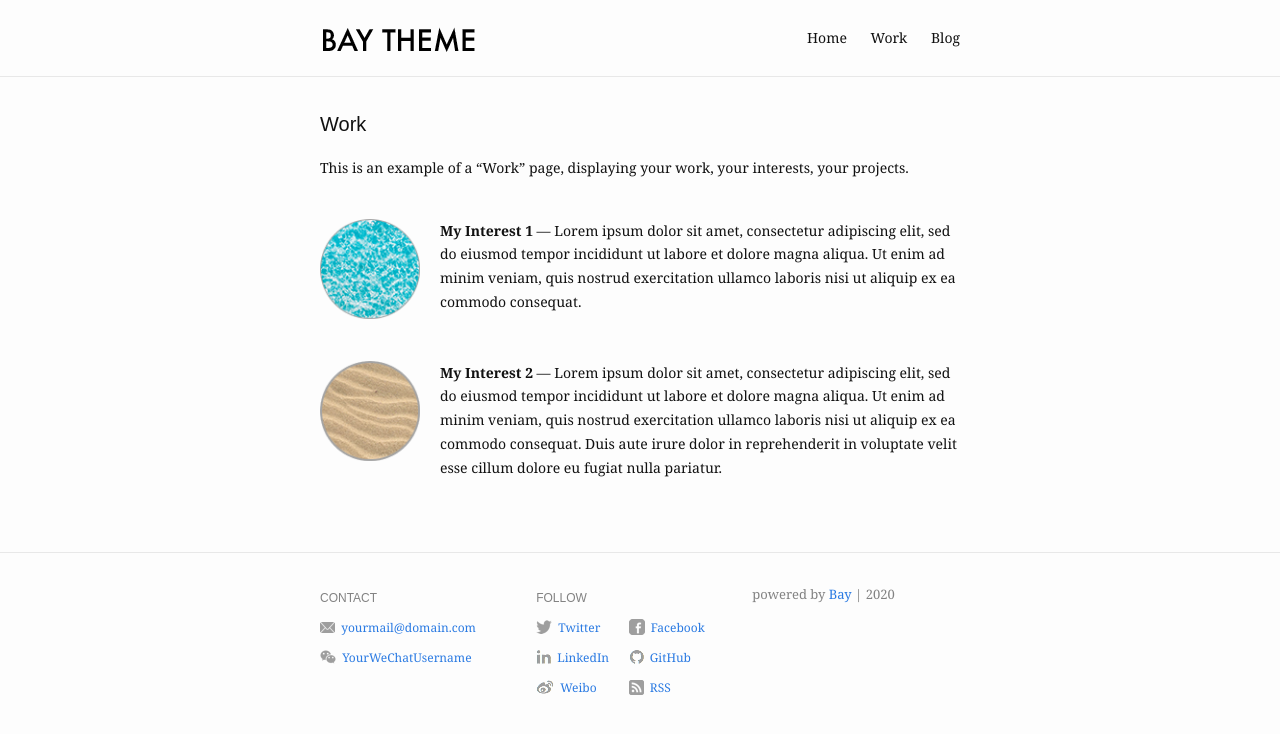
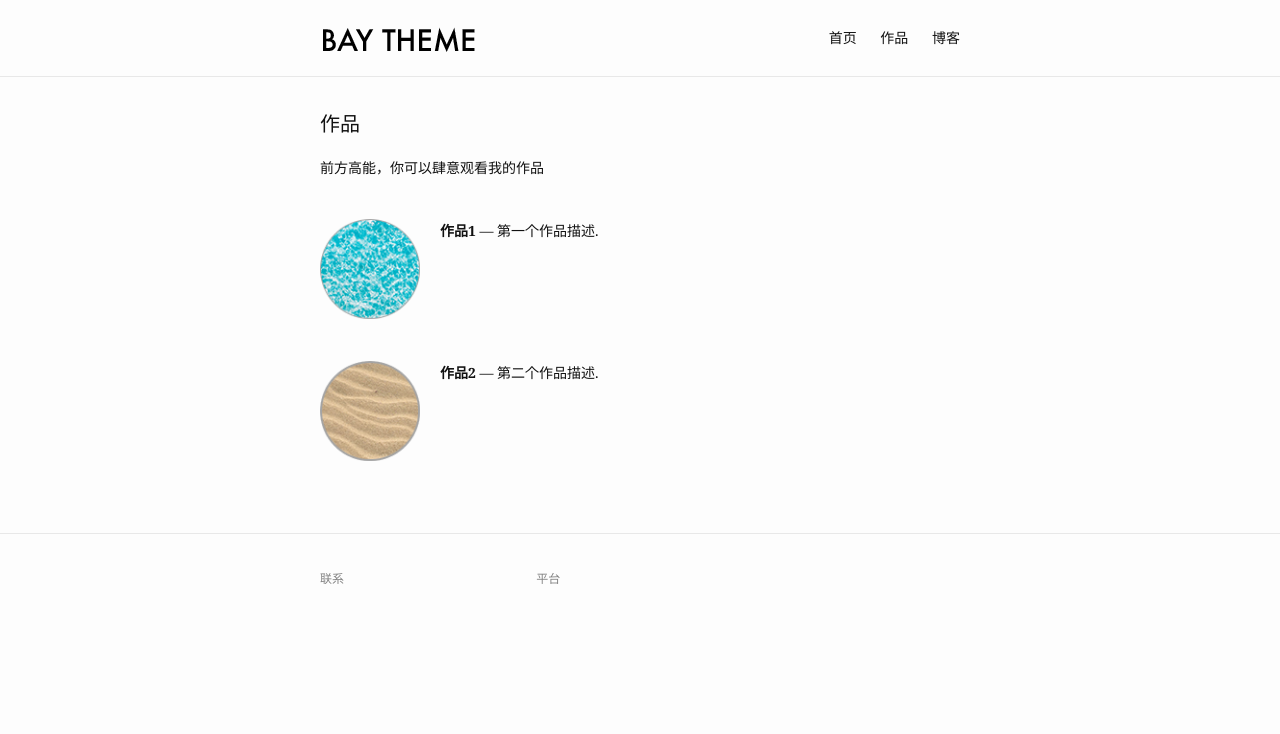
Before and after one commit to ExcellentTim/ExcellentTim.github.io, a Jekyll site: the page built from work.md, in a window 1280 px wide. Shown: the top 734 px of the page. Built offline with Jekyll 4.4.1, drawn with Linux system fonts in a browser that asks for light colours.

Commit message:
updata my blog

```diff
--- a/_config.yml
+++ b/_config.yml
@@ -1,44 +1,44 @@
 # For technical reasons, this file is *NOT* reloaded automatically when you use
 # 'bundle exec jekyll serve'. If you change this file, please restart the server process.
 
-title: Bay Jekyll Theme
+title: 首页
 description: >- # this means to ignore newlines until "baseurl:"
-  Bay is a minimal Jekyll Theme.
+  首页的描述.
 baseurl: "/bay" # the subpath of the site
-url: "https://eliottvincent.github.io" # the base hostname & protocol for the site
+url: "https://excellenttim.github.io" # the base hostname & protocol for the site
 og_image: /assets/img/profile-pic.jpg
 google_analytics: "UA-121636368-3"
 
 header:
   pages:
-    - name: Home
+    - name: 首页
       slug: /
-    - name: Work
-    - name: Blog
+    - name: 作品
+    - name: 博客
 
 footer:
-  show_powered_by: true
-  contact:
-    - name: Email
-      value: yourmail@domain.com
+  show_powered_by: false
+  联系:
+    - name: 邮箱
+      value: 936923775@qq.com
       link: mailto:yourmail@domain.com
-    - name: WeChat
-      value: YourWeChatUsername
+    - name: 微信
+      value: Coder_73807
       link: "#"
-  follow:
-    - name: Twitter
-      link: http://twitter.com/YourTwitterUsername
-      username: "@YourTwitterUsername"
-    - name: Facebook
-      link: http://facebook.com/YourFacebookUsername
-    - name: LinkedIn
-      link: http://linkedin.com/in/YourLinkedInUsername
-    - name: GitHub
-      link: http://github.com/YourGitHubUsername
-    - name: Weibo
-      link: http://weibo.com/u/YourWeiboUsername
-    - name: RSS
-      link: /feed.xml
+  # follow:
+  #   - name: Twitter
+  #     link: http://twitter.com/YourTwitterUsername
+  #     username: "@YourTwitterUsername"
+  #   - name: Facebook
+  #     link: http://facebook.com/YourFacebookUsername
+  #   - name: LinkedIn
+  #     link: http://linkedin.com/in/YourLinkedInUsername
+  #   - name: GitHub
+  #     link: http://github.com/YourGitHubUsername
+  #   - name: Weibo
+  #     link: http://weibo.com/u/YourWeiboUsername
+  #   - name: RSS
+  #     link: /feed.xml
 
 # Build settings
 markdown: kramdown
--- a/_includes/footer.html
+++ b/_includes/footer.html
@@ -2,15 +2,13 @@
   <div class="wrapper">
     <div class="footer-col-wrapper">
       <div class="footer-col footer-col-1 social-links">
-        <h4>CONTACT</h4>
+        <h4>联系</h4>
 
         {% for contact in site.footer.contact %}
 
-          {% assign contact_icon_path = "/assets/img/icons/" | append: contact.name | downcase | append: ".png" | absolute_url %}
-          <img
-            src="{{ contact_icon_path }}"
-            alt="{{ contact.name | downcase }}"
-          />
+        {% assign contact_icon_path = "/assets/img/icons/" | append: contact.name | downcase | append: ".png" |
+        absolute_url %}
+        <img src="{{ contact_icon_path }}" alt="{{ contact.name | downcase }}" />
         <a href="{{ contact.link }}" id="{{ contact.name | downcase }}-link">
           {% if contact.value and contact.value != "" and contact.value != nil %}
           {{ contact.value }}
@@ -24,16 +22,14 @@
       </div>
 
       <div class="footer-col footer-col-2 social-links">
-        <h4>FOLLOW</h4>
+        <h4>平台</h4>
 
         {% for follow in site.footer.follow %}
         <span class="wrap-link">
 
-            {% assign follow_icon_path = "/assets/img/icons/" | append: follow.name | downcase | append: ".png" | absolute_url %}
-            <img
-              src="{{ follow_icon_path }}"
-              alt="{{ follow.name | downcase }}"
-            />
+          {% assign follow_icon_path = "/assets/img/icons/" | append: follow.name | downcase | append: ".png" |
+          absolute_url %}
+          <img src="{{ follow_icon_path }}" alt="{{ follow.name | downcase }}" />
           <a href="{{ follow.link }}">
             {% if follow.value and follow.value != "" and follow.value != nil %}
             {{ follow.value }}
@@ -53,7 +49,7 @@
       {% if site.footer.show_powered_by == true %}
       <div class="footer-col footer-col-3 powered-by">
         <p>
-            powered by <a href="https://github.com/eliottvincent/bay">Bay</a> | {{ 'now' | date: "%Y" }}
+          {{ 'now' | date: "%Y" }}
         </p>
       </div>
       {% endif %}
--- a/work.md
+++ b/work.md
@@ -1,20 +1,20 @@
 ---
 layout: work
-title: Work
+title: 作品
 slug: /work
 items:
-  - title: My Interest 1
+  - title: 作品1
     image:
       src: /assets/img/work/water.png
       alt: water
-    description: Lorem ipsum dolor sit amet, consectetur adipiscing elit, sed do eiusmod tempor incididunt ut labore et dolore magna aliqua. Ut enim ad minim veniam, quis nostrud exercitation ullamco laboris nisi ut aliquip ex ea commodo consequat.
-  - title: My Interest 2
+    description: 第一个作品描述.
+  - title: 作品2
     image:
       src: /assets/img/work/sand.png
       alt: sand
-    description: Lorem ipsum dolor sit amet, consectetur adipiscing elit, sed do eiusmod tempor incididunt ut labore et dolore magna aliqua. Ut enim ad minim veniam, quis nostrud exercitation ullamco laboris nisi ut aliquip ex ea commodo consequat. Duis aute irure dolor in reprehenderit in voluptate velit esse cillum dolore eu fugiat nulla pariatur.
+    description: 第二个作品描述.
 ---
 
-This is an example of a "Work" page, displaying your work, your interests, your projects.
+前方高能，你可以肆意观看我的作品
 <br />
 <br />
```
Also changed, not shown: 404.md (+2 -2 lines), _posts/2019-10-26-example-of-blog-post.md (deleted, +0 -55 lines), _posts/2020-12-17-example-of-blog-post.md (added, +53 -0 lines), blog.md (+2 -2 lines), index.md (+1 -5 lines). Lines whose indentation alone changed are shown as unchanged.
